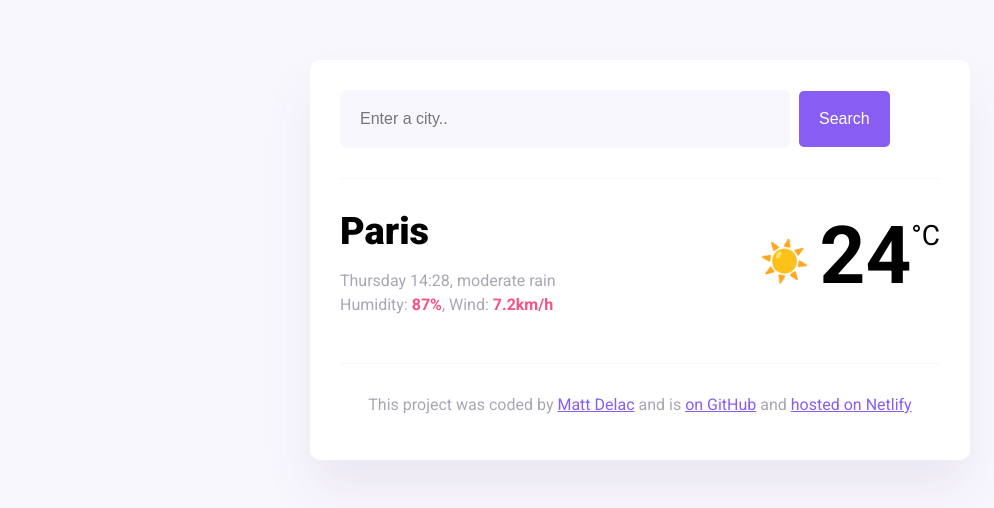
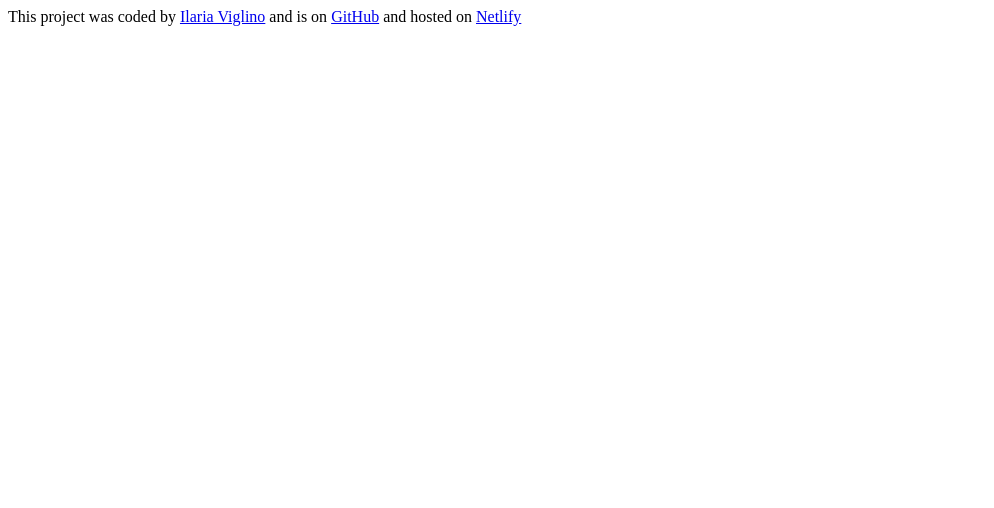
Before and after one commit to IlariaViglino/my-weather-app, a website: page index.html in a window 1280 px wide. Shown: the whole page, without its empty margins (0-994 px from the left). Drawn offline with Linux system fonts and the light colour scheme.

Commit message:
Added links

```diff
--- a/index.html
+++ b/index.html
@@ -3,53 +3,22 @@
   <head>
     <meta charset="UTF-8" />
     <meta name="viewport" content="width=device-width, initial-scale=1.0" />
-    <link rel="preconnect" href="https://fonts.googleapis.com" />
-    <link rel="preconnect" href="https://fonts.gstatic.com" crossorigin />
-    <link
-      href="https://fonts.googleapis.com/css2?family=Roboto:ital,wght@0,100;0,400;0,500;0,700;0,900;1,100;1,300;1,400;1,500;1,700;1,900&display=swap"
-      rel="stylesheet"
-    />
-    <link rel="stylesheet" href="src/styles.css" />
-    <title>My weather application</title>
+    <title>Document</title>
   </head>
   <body>
-    <div class="weather-app">
-      <header>
-        <form id="enter-city">
-          <input
-            type="search"
-            placeholder="Enter a city.."
-            required
-            id="search-input"
-          />
-          <input type="submit" value="Search" class="search-button" />
-        </form>
-      </header>
-      <main>
-        <div class="current-weather">
-          <div>
-            <h1 class="current-city">Paris</h1>
-            <p class="current-details">
-              <span class="date"></span>, moderate rain <br />
-              Humidity: <strong>87%</strong>, Wind: <strong>7.2km/h</strong>
-            </p>
-          </div>
-          <div class="current-temperature">
-            <span class="current-temperature-icon">☀️</span
-            ><span class="current-temperature-value">24</span
-            ><span class="current-temperature-unit">°C</span>
-          </div>
-        </div>
-      </main>
-      <footer>
-        <p>
-          This project was coded by
-          <a href="#" target="_blank">Matt Delac</a> and is
-          <a href="#" target="_blank"> on GitHub</a> and
-          <a href="#" target="_blank">hosted on Netlify</a>
-        </p>
-      </footer>
-    </div>
-    <script src="src/index.js"></script>
+    <footer>
+      This project was coded by
+      <a href="https://github.com/IlariaViglino" target="_blank"
+        >Ilaria Viglino</a
+      >
+      and is on
+      <a href="https://github.com/IlariaViglino/my-weather-app" target="_blank"
+        >GitHub</a
+      >
+      and hosted on
+      <a href="https://weather-for-weather.netlify.app" target="_blank"
+        >Netlify</a
+      >
+    </footer>
   </body>
 </html>
--- a/src/index.js
+++ /dev/null
@@ -1,32 +0,0 @@
-let days = [
-  "Sunday",
-  "Monday",
-  "Tuesday",
-  "Wednesday",
-  "Thursday",
-  "Friday",
-  "Saturday",
-];
-let now = new Date();
-let day = days[now.getDay()];
-
-let date = document.querySelector(".date");
-
-date.innerHTML = `${day} ${now.getHours()}:${now.getMinutes()}`;
-
-let enterCity = document.querySelector("#enter-city");
-function capitalizeFirstLetter(string) {
-  string = string.replaceAll(" ", "");
-  let firstLetter = string.charAt(0);
-  firstLetter = firstLetter.toUpperCase();
-  let remainder = string.slice(1).toLowerCase();
-  return firstLetter + remainder;
-}
-function changeCity(event) {
-  event.preventDefault();
-  let city = document.querySelector(".current-city");
-  let cityInput = document.querySelector("#search-input");
-  cityInput = capitalizeFirstLetter(cityInput.value);
-  city.innerHTML = cityInput;
-}
-enterCity.addEventListener("submit", changeCity);
--- a/src/styles.css
+++ /dev/null
@@ -1,98 +0,0 @@
-body {
-  background: #f9f7fe;
-  font-family: "Roboto", sans-serif;
-}
-
-a {
-  color: #885df1;
-}
-
-.weather-app {
-  background: white;
-  max-width: 600px;
-  margin: 60px auto;
-  padding: 30px;
-  border-radius: 10px;
-  box-shadow: 0 30px 50px rgba(65, 50, 100, 0.08);
-}
-
-header {
-  border-bottom: 1px solid #f9f7fe;
-  padding-bottom: 30px;
-}
-
-#search-input {
-  background-color: #f9f7fe;
-  border: none;
-  color: rgba(39, 33, 66, 0.4);
-  font-size: 16px;
-  padding: 20px;
-  width: 75%;
-  border-radius: 6px;
-}
-
-.search-button {
-  margin-left: 5px;
-  font-size: 16px;
-  background-color: #885df1;
-  color: white;
-  border: none;
-  padding: 20px;
-  line-height: 1;
-  border-radius: 5px;
-}
-
-main {
-  padding: 30px 0;
-}
-
-.current-temperature {
-  font-size: 48px;
-}
-
-.current-weather {
-  display: flex;
-  justify-content: space-between;
-}
-
-.current-city {
-  font-size: 38px;
-  font-weight: 900;
-  margin: 0;
-}
-.current-details {
-  color: rgba(39, 33, 66, 0.4);
-  font-size: 16px;
-  font-weight: 400;
-  line-height: 24px;
-}
-
-.current-details strong {
-  color: #f65282;
-}
-
-.current-temperature-icon {
-  position: relative;
-  top: -8px;
-  font-size: 40px;
-  margin-right: 10px;
-}
-
-.current-temperature-value {
-  font-size: 80px;
-  font-weight: bold;
-}
-
-.current-temperature-unit {
-  font-size: 28px;
-  position: relative;
-  top: -38px;
-}
-
-footer {
-  border-top: 1px solid #f9f7fe;
-  text-align: center;
-  padding-top: 15px;
-
-  color: rgba(39, 33, 66, 0.4);
-}
```
